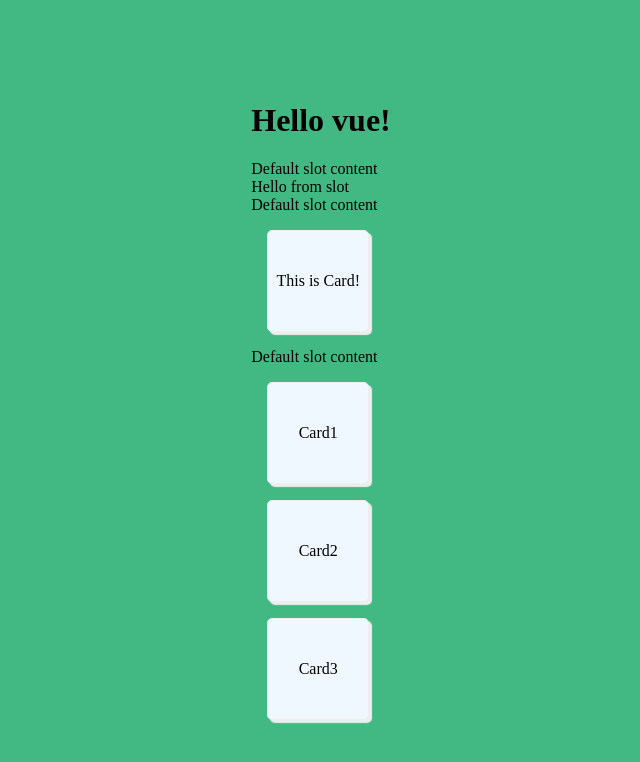
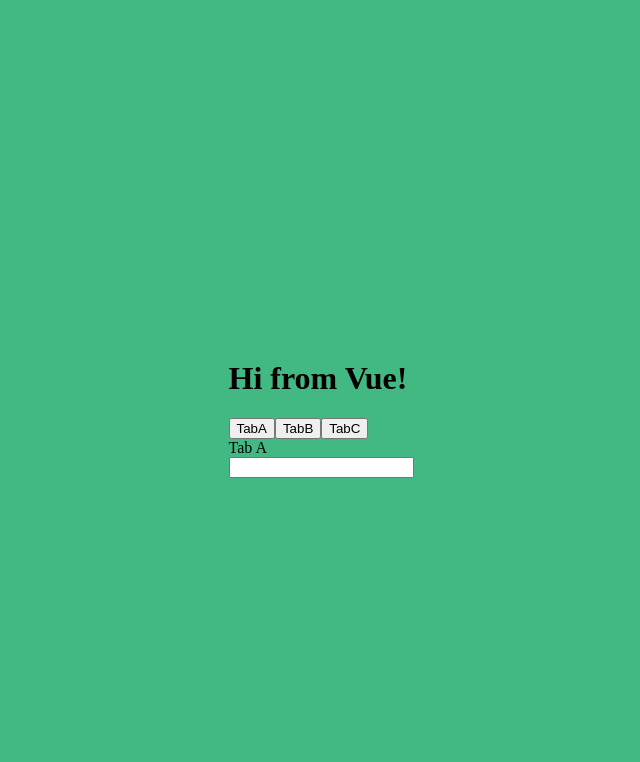
Before and after one commit to koushil-mankali/Vuejs-Practice, a Vue app in the folder vue2/: page / in a window 1280 px wide. Shown: the top 762 px of the page, without its empty margins (319-959 px from the left). Built offline with nearby package versions, Linux system fonts and the light colour scheme.

Commit message:
component, keep-alive tags, :is attribute done

```diff
--- a/vue2/src/App.vue
+++ b/vue2/src/App.vue
@@ -1,47 +1,40 @@
 <script lang="ts">
-  import Slot from './components/Slot.vue';
+import TabA from "./components/TabA.vue";
+import TabB from "./components/TabB.vue";
+import TabC from "./components/TabC.vue";
 
-  export default{
-    components:{
-      Slot,
+export default {
+  name: "App",
+  data(){
+    return{
+      activeTab: "TabA",
     }
-  }
+  },
+  components: {
+    TabA,
+    TabB,
+    TabC,
+  },
+};
 </script>
 
 <template>
-    <h1>Hello vue!</h1>
-    <Slot #txtSlot>Hello from slot</Slot>
-    <Slot #bdy>
-      <div class="card">
-          This is Card!
-      </div>
-    </Slot>
-    <Slot #crds="slotProps">
-      <div class="card">
-          {{slotProps.item}}
-      </div>
-    </Slot>
+  <h1>Hi from Vue!</h1>
+  <button @click="activeTab = 'TabA'">TabA</button>
+  <button @click="activeTab = 'TabB'">TabB</button>
+  <button @click="activeTab = 'TabC'">TabC</button>
+
+  <keep-alive>
+    <component :is="activeTab" />
+  </keep-alive>
 </template>
 
 <style>
-  body{
-    height: 100vh;
-    background-color: #42B883;
-    display: flex;
-    justify-content: center;
-    align-items: center;
-  }
-
-  .card{
-    width: 100px;
-    height: 100px;
-    border-radius: 5px;
-    border: 1px solid #eee;
-    background-color: aliceblue;
-    display: flex;
-    justify-content: center;
-    align-items: center;
-    box-shadow: 3px 3px 1px #eee;
-    margin: 1rem;
-  }
+body {
+  height: 100vh;
+  background-color: #42b883;
+  display: flex;
+  justify-content: center;
+  align-items: center;
+}
 </style>
--- /dev/null
+++ b/vue2/src/components/TabA.vue
@@ -0,0 +1,14 @@
+<script lang="ts">
+export default{
+    name: 'TabA'
+}
+</script>
+
+<template>
+    <div>Tab A</div>
+    <input type="text">
+</template>
+
+<style scoped>
+
+</style>
--- /dev/null
+++ b/vue2/src/components/TabB.vue
@@ -0,0 +1,13 @@
+<script lang="ts">
+    export default{
+        name: 'TabB'
+    }
+</script>
+
+<template>
+    <div>Tab B</div>
+</template>
+
+<style scoped>
+
+</style>
--- /dev/null
+++ b/vue2/src/components/TabC.vue
@@ -0,0 +1,13 @@
+<script lang="ts">
+    export default{
+        name: 'TabC'
+    }
+</script>
+
+<template>
+    <div>Tab C</div>
+</template>
+
+<style scoped>
+
+</style>
```
Also changed, not shown: vue2/src/slots.vue (added, +47 -0 lines).
